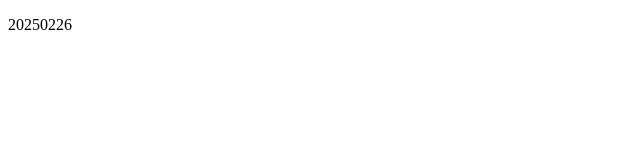
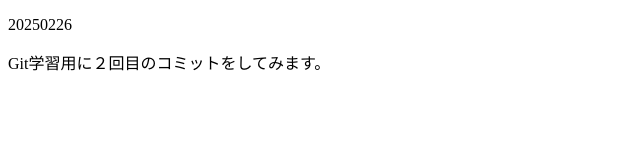
Before and after one commit to milkwalking/20250226, a plain HTML site: page index.html in a window 1280 px wide. Shown: the whole page, without its empty margins (0-640 px from the left). Drawn offline with Linux system fonts and the light colour scheme.

Commit message:
学習用に２回目のコミット

```diff
--- a/index.html
+++ b/index.html
@@ -7,5 +7,6 @@
 </head>
 <body>
     <p>20250226</p>
+    <span>Git学習用に２回目のコミットをしてみます。</span>
 </body>
 </html>
```
